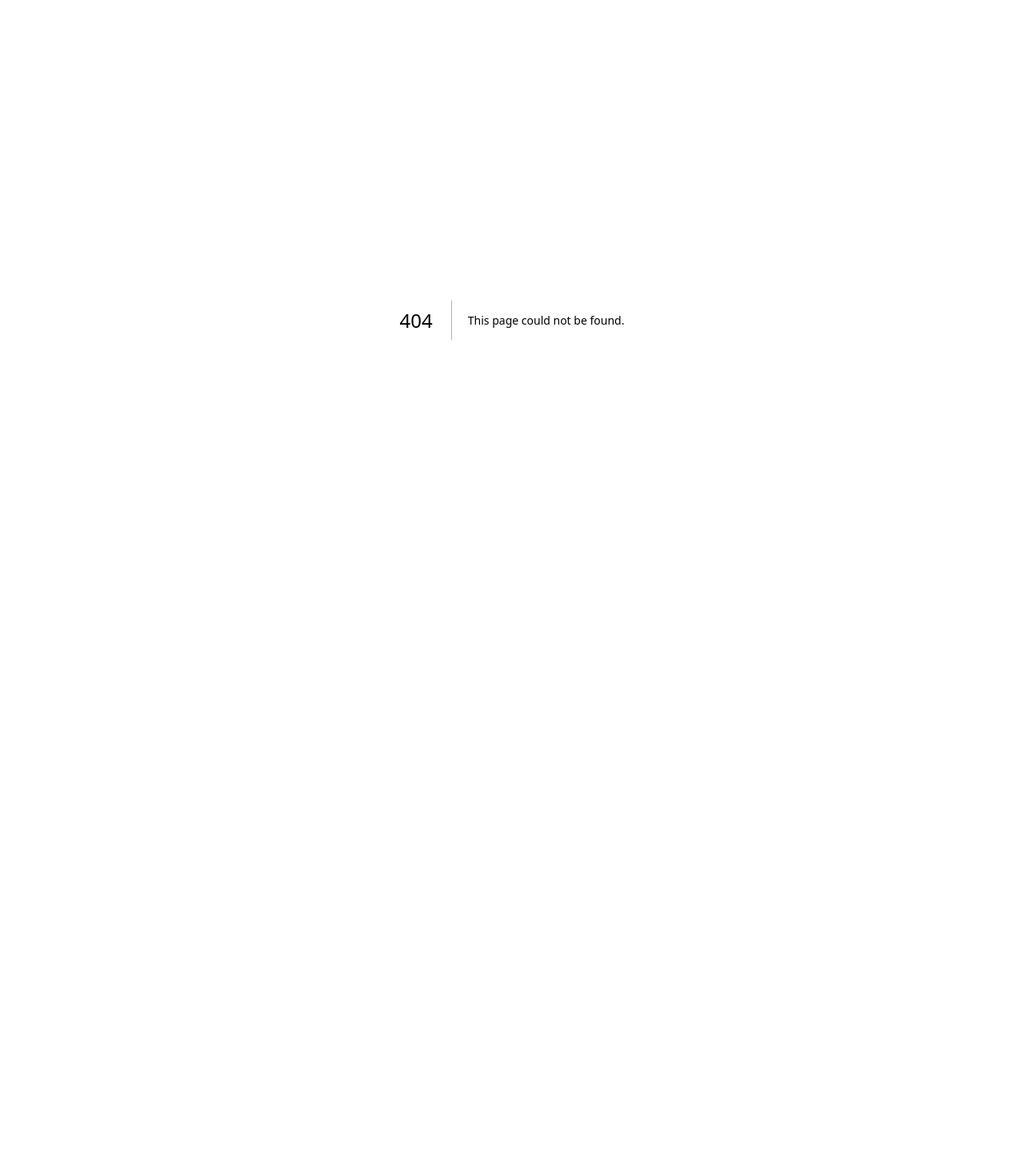
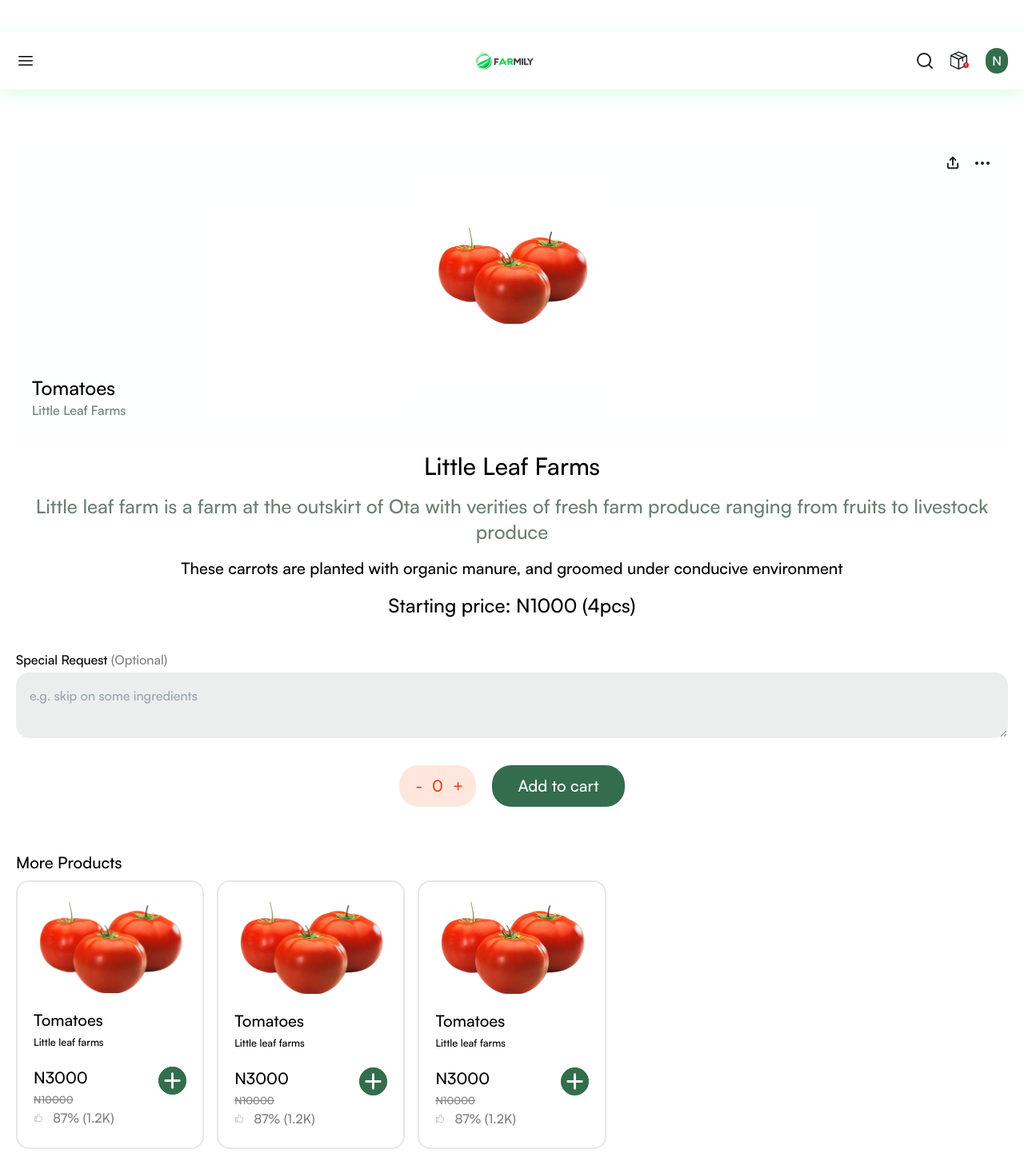
Before and after one commit to ebenezer-code/farmilyTask, a Next.js app: page /markets/market in a window 1280 px wide. Before the commit this address had no page. Shown: the whole page at 80% size. Before the commit the page ends 800 px from the top, so only its background shows below. Built offline with nearby package versions, Linux system fonts and the light colour scheme.

Commit message:
add: each product page

```diff
--- a/src/app/components/Category.tsx
+++ b/src/app/components/Category.tsx
@@ -12,7 +12,7 @@ const CategoryComp: React.FC<CategoryCompProps> = ({ image, category }) => {
       <span className="w-[25%]">
         <Image src={image} alt="" width={100} height={100} />
       </span>
-      <p className="font-bold w-[50%]">{category}</p>
+      <p className="font-bold w-[60%] text-sm">{category}</p>
       <div></div>
     </div>
   );
--- a/src/app/components/Product.tsx
+++ b/src/app/components/Product.tsx
@@ -2,9 +2,15 @@ import React from "react";
 import Image from "next/image";
 import { Like, AddButton, Facebook } from "../icons";
 
-const Product = () => {
+interface ProductProps {
+  width: string;
+}
+
+const Product: React.FC<ProductProps> = ({ width }) => {
   return (
-    <div className="w-48 md:w-72 h-[21rem] rounded-2xl border-2 -opacity-50 p-5">
+    <div
+      className={`w-${width} h-[21rem] rounded-2xl border-2 p-5`}
+    >
       <Image
         src="/images/products/tomato.png"
         alt=""
--- a/src/app/globals.css
+++ b/src/app/globals.css
@@ -9,3 +9,12 @@
 body {
   font-family: var(--font-geist-sans);
 }
+
+.element {
+  overflow: auto; /* Enables scrolling */
+  scrollbar-width: none; /* For Firefox */
+}
+
+.element::-webkit-scrollbar {
+  display: none; /* For Chrome, Safari, and Opera */
+}
--- a/src/app/icons/Favourite.tsx
+++ b/src/app/icons/Favourite.tsx
@@ -23,8 +23,8 @@ const Favourite = () => {
         d="M29.2373 19.4563C29.893 20.1146 30.2612 21.0059 30.2612 21.9351C30.2612 22.8642 29.893 23.7555 29.2373 24.4138L23.822 29.872L18.4067 24.4138C17.9197 23.9235 17.5882 23.3005 17.4536 22.6227C17.319 21.9449 17.3873 21.2424 17.65 20.6033C17.9127 19.9641 18.3581 19.4167 18.9304 19.0294C19.5027 18.6422 20.1766 18.4323 20.8676 18.4262C21.7916 18.4318 22.676 18.802 23.3284 19.4563C23.5187 19.6446 23.6846 19.8561 23.822 20.0858C23.9595 19.8561 24.1253 19.6446 24.3156 19.4563C24.6371 19.1302 25.0202 18.8712 25.4427 18.6944C25.8651 18.5176 26.3185 18.4265 26.7765 18.4265C27.2344 18.4265 27.6878 18.5176 28.1103 18.6944C28.5328 18.8712 28.9159 19.1302 29.2373 19.4563Z"
         stroke="#808080"
         strokeWidth="0.92804"
-        stroke-linecap="round"
-        stroke-linejoin="round"
+        strokeLinecap="round"
+        strokeLinejoin="round"
       />
       <defs>
         <filter
--- /dev/null
+++ b/src/app/icons/More.tsx
@@ -0,0 +1,20 @@
+import React from "react";
+
+const More = () => {
+  return (
+    <svg
+      width="24"
+      height="24"
+      viewBox="0 0 24 24"
+      fill="none"
+      xmlns="http://www.w3.org/2000/svg"
+    >
+      <path
+        d="M7 12C7 12.5304 6.78929 13.0391 6.41421 13.4142C6.03914 13.7893 5.53043 14 5 14C4.46957 14 3.96086 13.7893 3.58579 13.4142C3.21071 13.0391 3 12.5304 3 12C3 11.4696 3.21071 10.9609 3.58579 10.5858C3.96086 10.2107 4.46957 10 5 10C5.53043 10 6.03914 10.2107 6.41421 10.5858C6.78929 10.9609 7 11.4696 7 12ZM14 12C14 12.5304 13.7893 13.0391 13.4142 13.4142C13.0391 13.7893 12.5304 14 12 14C11.4696 14 10.9609 13.7893 10.5858 13.4142C10.2107 13.0391 10 12.5304 10 12C10 11.4696 10.2107 10.9609 10.5858 10.5858C10.9609 10.2107 11.4696 10 12 10C12.5304 10 13.0391 10.2107 13.4142 10.5858C13.7893 10.9609 14 11.4696 14 12ZM21 12C21 12.5304 20.7893 13.0391 20.4142 13.4142C20.0391 13.7893 19.5304 14 19 14C18.4696 14 17.9609 13.7893 17.5858 13.4142C17.2107 13.0391 17 12.5304 17 12C17 11.4696 17.2107 10.9609 17.5858 10.5858C17.9609 10.2107 18.4696 10 19 10C19.5304 10 20.0391 10.2107 20.4142 10.5858C20.7893 10.9609 21 11.4696 21 12Z"
+        fill="#202722"
+      />
+    </svg>
+  );
+};
+
+export default More;
--- /dev/null
+++ b/src/app/icons/Share.tsx
@@ -0,0 +1,23 @@
+import React from "react";
+
+const Share = () => {
+  return (
+    <svg
+      width="18"
+      height="18"
+      viewBox="0 0 18 18"
+      fill="none"
+      xmlns="http://www.w3.org/2000/svg"
+    >
+      <path
+        d="M2.8125 9.5625V14.0625C2.8125 14.3609 2.93103 14.647 3.142 14.858C3.35298 15.069 3.63913 15.1875 3.9375 15.1875H14.0625C14.3609 15.1875 14.647 15.069 14.858 14.858C15.069 14.647 15.1875 14.3609 15.1875 14.0625V9.5625M9 11.25V1.96875M12.375 5.0625L9 1.6875L5.625 5.0625"
+        stroke="#202722"
+        strokeWidth="2"
+        strokeLinecap="round"
+        strokeLinejoin="round"
+      />
+    </svg>
+  );
+};
+
+export default Share;
--- a/src/app/icons/index.ts
+++ b/src/app/icons/index.ts
@@ -12,6 +12,8 @@ import BackArrow from "./BackArrow";
 import Like from "./Like";
 import AddButton from "./AddButton";
 import Favourite from "./Favourite";
+import Share from "./Share";
+import More from "./More";
 
 export {
   Hamburger,
@@ -28,4 +30,6 @@ export {
   Like,
   AddButton,
   Favourite,
+  Share,
+  More
 };
--- /dev/null
+++ b/src/app/markets/market/page.tsx
@@ -0,0 +1,96 @@
+import Image from "next/image";
+import { Hamburger, Logo, Search, Box, Share, More } from "@/app/icons";
+import { Product } from "@/app/components";
+
+const SingleMarket = () => {
+  return (
+    <div>
+      <nav className="relative top-10 flex items-center justify-between p-5 shadow-custom shadow-green-100 w-full">
+        <Hamburger />
+
+        <span className="relative left-[10%] md:left-[3%]">
+          <Logo width="72" height="21" />
+        </span>
+
+        <div className="flex items-center gap-5">
+          <Search />
+          <Box />
+          <div className="bg-[#346D4D] rounded-full w-fit text-white p-1 px-2">
+            N
+          </div>
+        </div>
+      </nav>
+
+      <section className="relative top-20 p-5">
+        <article className="bg-[#F5FFF71A] p-5">
+          <div className="flex justify-end items-center gap-4">
+            <Share />
+            <More />
+          </div>
+          <div className="w-fit mx-auto bg-white p-5 py-16">
+            <Image
+              src="/images/products/tomato.png"
+              alt=""
+              width={200}
+              height={200}
+              className="mx-auto"
+            />
+          </div>
+          <div>
+            <p className="text-2xl">Tomatoes</p>
+            <p className="text-[#6B7F73]">Little Leaf Farms</p>
+          </div>
+        </article>
+
+        <article className="text-center flex flex-col gap-4 mt-5">
+          <p className="text-3xl">Little Leaf Farms</p>
+          <p className="text-2xl text-[#6B7F73]">
+            Little leaf farm is a farm at the outskirt of Ota with verities of
+            fresh farm produce ranging from fruits to livestock produce{" "}
+          </p>
+          <p className="text-xl">
+            These carrots are planted with organic manure, and groomed under
+            conducive environment{" "}
+          </p>
+          <p className="text-2xl">Starting price: N1000 (4pcs)</p>
+        </article>
+
+        <article className="mt-10">
+          <p>
+            Special Request <span className="opacity-50">(Optional)</span>
+          </p>
+          <textarea
+            name="special"
+            id="special"
+            className="w-full p-4 mt-1 outline-none border border-[#ECEEED] bg-[#ECEEED] rounded-2xl"
+            placeholder="e.g. skip on some ingredients"
+          ></textarea>
+        </article>
+
+        <article className="flex justify-center text-xl mt-7">
+          <div className="flex items-center gap-5">
+            <button className="w-24 flex gap-3 items-center justify-between text-[#F54000] bg-[#FFE7DE] rounded-3xl p-3 px-5">
+              <span>-</span>
+              <span>0</span>
+              <span>+</span>
+            </button>
+            <button className="bg-[#346D4D] text-white rounded-3xl w-full py-3 px-8">
+              Add to cart
+            </button>
+          </div>
+        </article>
+
+        <article className="mt-14">
+            <p className="text-xl font-[1200]">More Products</p>
+            <div className="grid md:grid-cols-5 place-items-center gap-4 element mt-2">
+                <Product width="72" />
+                <Product width="72" />
+                <Product width="72" />
+            </div>
+        </article>
+      </section>
+    </div>
+  );
+};
+
+export default SingleMarket;
--- a/src/app/market/page.tsx
+++ b/src/app/markets/page.tsx
@@ -45,11 +45,11 @@ const Market = () => {
             <SideNav />
           </div>
 
-          <div className="grid grid-cols-2 md:grid-cols-4 gap-3 w-[90%]">
-            <Product />
-            <Product />
-            <Product />
-            <Product />
+          <div className="grid grid-cols-1 md:grid-cols-5 gap-3 w-[90%]">
+            <Product width="48" />
+            <Product width="48" />
+            <Product width="48" />
+            <Product width="48" />
           </div>
         </article>
       </section>
```
